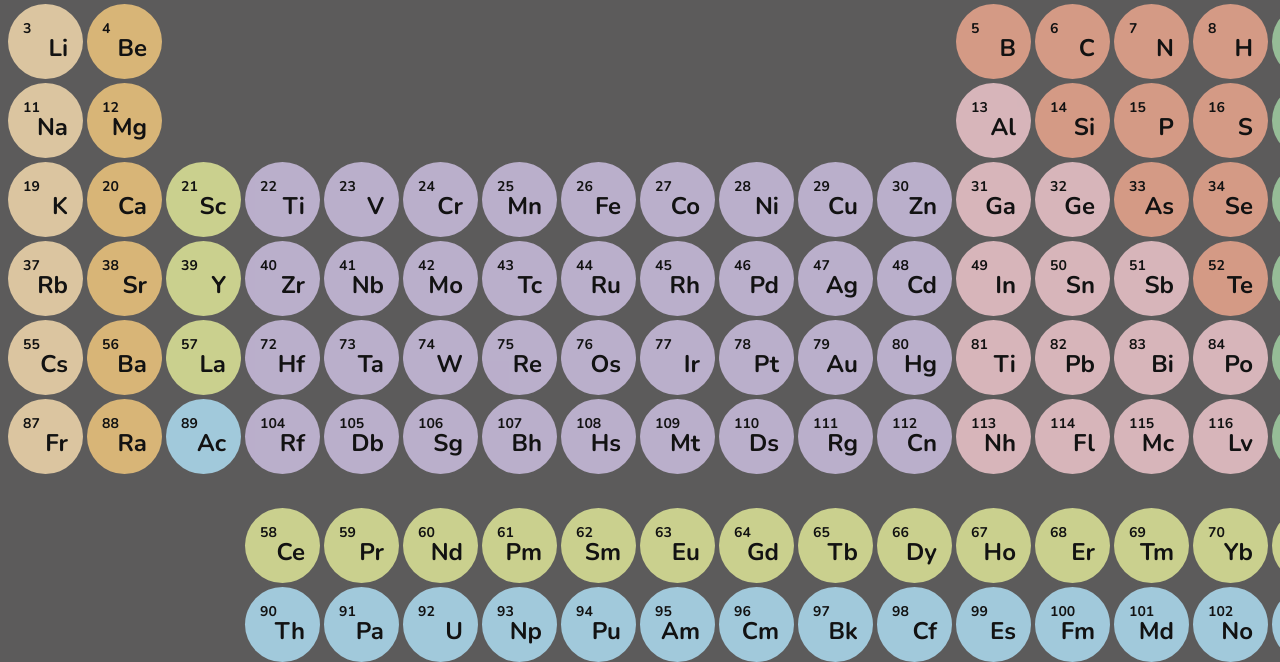
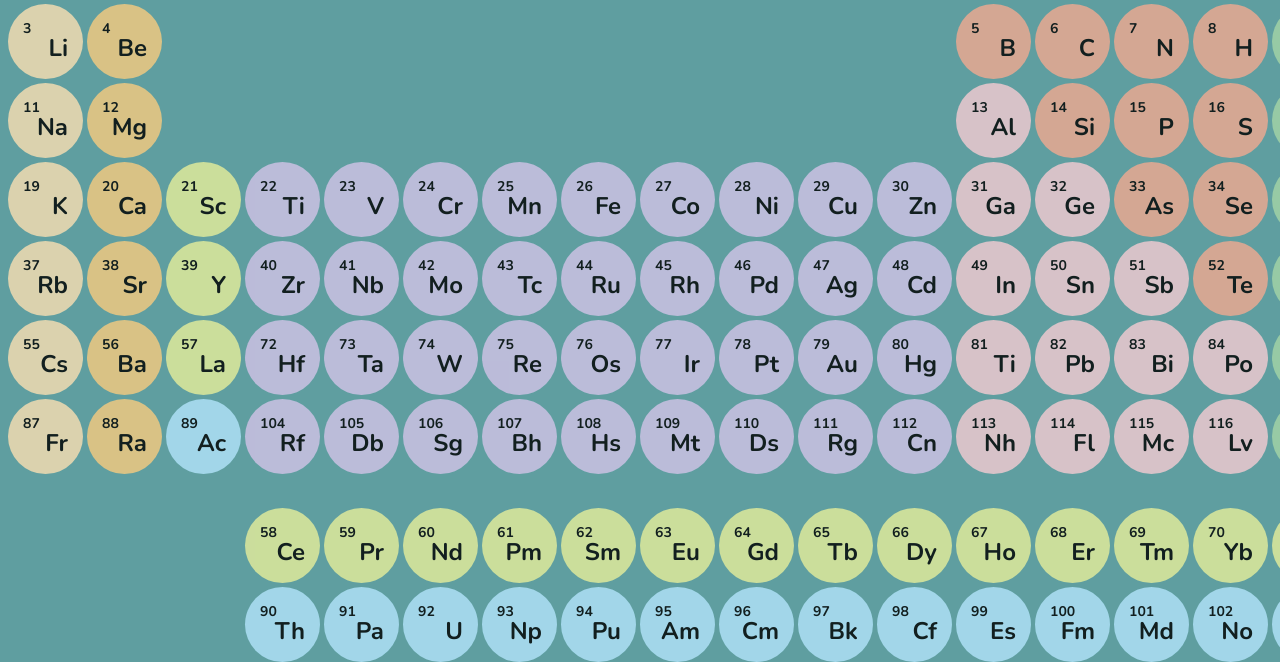
Before and after one commit to ifeanyiotiwa-hub/css-grid-task-periodic-table, a plain HTML site: page index.html in a window 1280 px wide. Shown: the part 148-810 px from the top of the page. Drawn offline with nearby package versions, Linux system fonts and the light colour scheme.

Commit message:
Updated background color

```diff
--- a/styles.css
+++ b/styles.css
@@ -6,7 +6,7 @@ body{
     font-family: 'Nunito', sans-serif;
     text-align: center;
     width: 100%;
-    background: rgb(92, 91, 91);
+    background: cadetblue;
     display: flex;
     align-items: center;
     justify-content: center;
```
